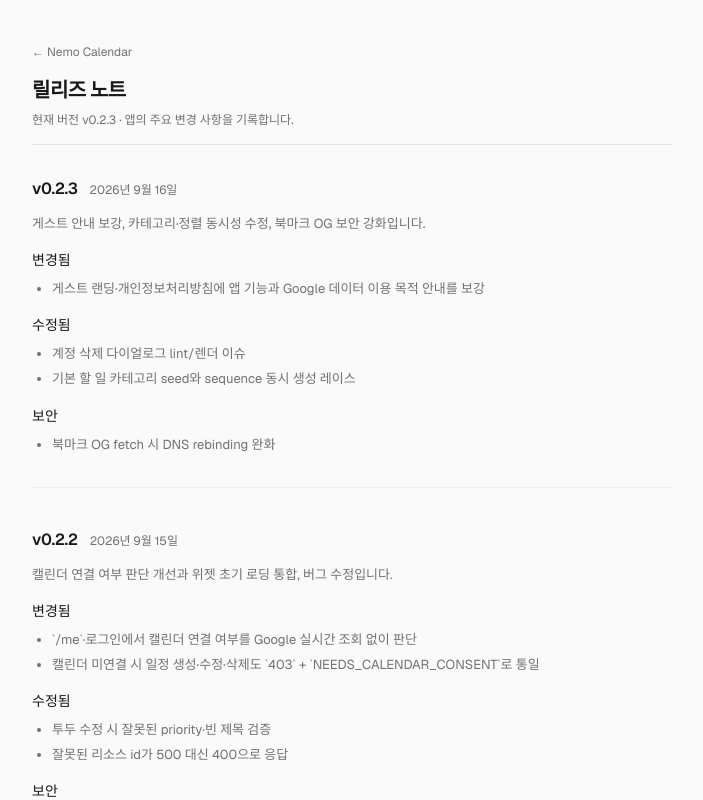
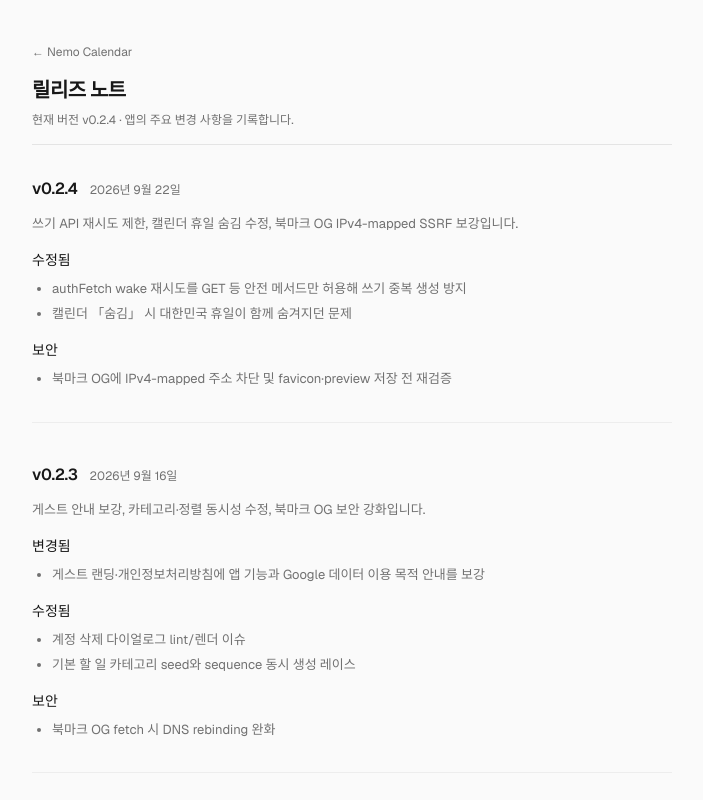
Before and after one commit to sonhyo0518/nemocalendar, a Next.js app: page /changelog in a window 1280 px wide. Shown: the top 800 px of the page, without its empty margins (288-991 px from the left). Built offline with nearby package versions, Linux system fonts and the light colour scheme; no server answers.

Commit message:
chore(release): v0.2.4로 버전 올림

```diff
--- a/content/changelog.ts
+++ b/content/changelog.ts
@@ -16,6 +16,21 @@ export type ChangelogEntry = {
 
 /** Newest first. Keep in sync with frontend/CHANGELOG.md (released versions only). */
 export const CHANGELOG: ChangelogEntry[] = [
+  {
+    version: "0.2.4",
+    date: "2026-09-22",
+    summary:
+      "쓰기 API 재시도 제한, 캘린더 휴일 숨김 수정, 북마크 OG IPv4-mapped SSRF 보강입니다.",
+    sections: {
+      fixed: [
+        "authFetch wake 재시도를 GET 등 안전 메서드만 허용해 쓰기 중복 생성 방지",
+        "캘린더 「숨김」 시 대한민국 휴일이 함께 숨겨지던 문제",
+      ],
+      security: [
+        "북마크 OG에 IPv4-mapped 주소 차단 및 favicon·preview 저장 전 재검증",
+      ],
+    },
+  },
   {
     version: "0.2.3",
     date: "2026-09-16",
--- a/package.json
+++ b/package.json
@@ -1,6 +1,6 @@
 {
   "name": "my-project",
-  "version": "0.2.3",
+  "version": "0.2.4",
   "private": true,
   "scripts": {
     "dev": "next dev",
```
Also changed, not shown: 2 other files (tests, documents, lock files or other folders).
